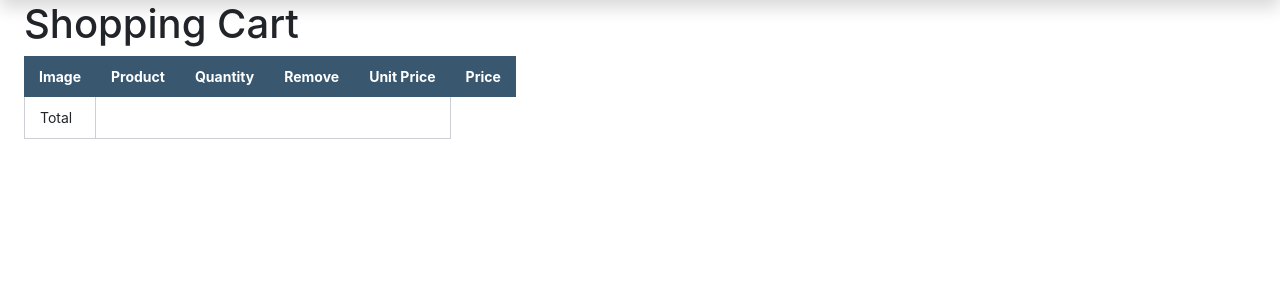
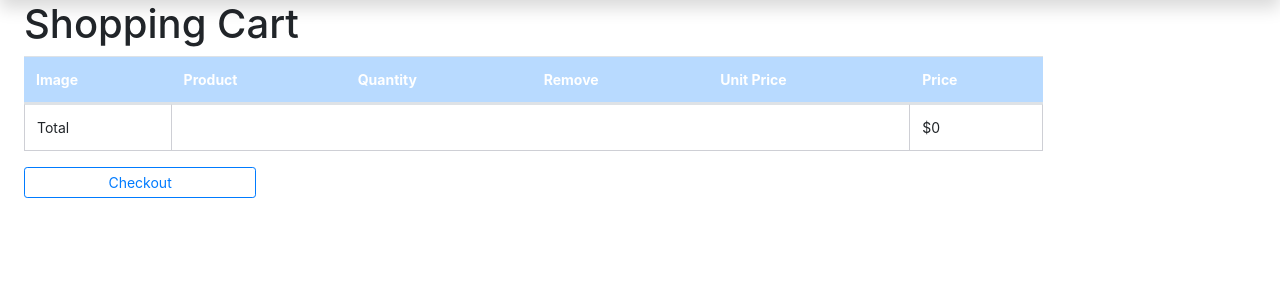
Before and after one commit to ethanmaxey/pos_system, a Django app: page /cart/ in a window 1280 px wide. Shown: the part 62-362 px from the top of the page. Run offline with Django 4.2, Linux system fonts and the light colour scheme.

Commit message:
cart page fully functional

```diff
--- a/poscart/poscart.py
+++ b/poscart/poscart.py
@@ -16,10 +16,11 @@ class Cart(object):
         product_id = str(product.id)
         if product_id not in self.cart:
             self.cart[product_id]= {'quantity':0, 'price':str(product.price)}
-            if override_quantity:
-                self.cart[product_id]['quantity'] = quantity
-            else:
-                self.cart[product_id]['quantity'] += quantity
+        if override_quantity:
+            self.cart[product_id]['quantity'] = quantity
+        else:
+            self.cart[product_id]['quantity'] += quantity
+        self.save()
 
     def save(self):
         self.session.modified = True
@@ -48,7 +49,10 @@ class Cart(object):
 
 
     def get_total_price(self):
-        return sum(Decimal(item['price']*item['quantity'] for item in self.cart.values()))
+        """
+        calculate the total cost of the items in the cart
+        """
+        return sum(Decimal(item['price']) * item['quantity'] for item in self.cart.values())
 
 
     def clear(self):
--- a/poscart/templates/cart/cart.html
+++ b/poscart/templates/cart/cart.html
@@ -8,15 +8,15 @@ Shopping Cart
 
 {% block content %}
 <h1> Shopping Cart</h1>
-<table class="cart">
+<table width=1200px class="table table-inverse">
     <thead>
         <tr>
-            <th>Image</th>
-            <th>Product</th>
-            <th>Quantity</th>
-            <th>Remove</th>
-            <th>Unit Price</th>
-            <th>Price</th>
+            <th class="table-primary">Image</th>
+            <th class="table-primary">Product</th>
+            <th class="table-primary">Quantity</th>
+            <th class="table-primary">Remove</th>
+            <th class="table-primary">Unit Price</th>
+            <th class="table-primary">Price</th>
         </tr>
     </thead>
     <tbody>
@@ -24,12 +24,23 @@ Shopping Cart
     {% with item.product as product %}
     <tr>
         <td>
-            <a href = "{{product.get_absolute_url}}">
-            Image Here
-            </a>
+            <img width="100px" src="https://as1.ftcdn.net/v2/jpg/03/11/87/52/1000_F_311875255_d57wDCwlZxdtOEwsnmXLHkV1r29i1R2U.jpg">
         </td>
         <td>{{product.name}}</td>
-        <td>{{item.quantity}}</td>
+        {% comment %} <td>{{item.quantity}}</td> {% endcomment %}
+        <td>
+                                    <div class="input-group mb-3" style="max-width: 120px;">
+                                        <div class="input-group-prepend">
+                                            <form action="{% url "cart:cart_add" product.id %}" method="post">
+                                                {% csrf_token %}
+                                                {{ item.update_quantity_form.quantity }}
+                                                {{ item.update_quantity_form.override }}
+                                                <input class="btn btn-outline-primary js-btn-plus" type="submit"
+                                                    value="Update">
+                                            </form>
+                                        </div>
+                                    </div>
+                                </td>
         <td>
             <form action = "{% url "cart:cart_remove" product.id %}" method = "post">
             <input type="submit" value ="Remove">
@@ -37,14 +48,22 @@ Shopping Cart
             </form>
         </td>
         <td class = "num">${{item.price}}</td>
-        {% comment %} <td class = "num">${{item.total_price}}</td> {% endcomment %}
+        <td class = "num">${{item.total_price}}</td>
     </tr>
     {% endwith %}
     {% endfor %}
     <tr class="total">
         <td>Total</td>
         <td colspan="4"></td>
-        {% comment %} <td class="num">${{ cart.get_total_price }}</td> {% endcomment %}
+        <td class="num">${{ cart.get_total_price }}</td>
     </tbody>
 </table>
+
+<div class="row">
+            <div class="col-md-6">
+                <div class="row mb-5">
+                    <div class="col-md-6">
+                        <button class="btn btn-outline-primary btn-sm btn-block">Checkout</button>
+                    </div>
+                </div>
 {% endblock %}
--- a/poscart/views.py
+++ b/poscart/views.py
@@ -12,6 +12,7 @@ def cart_add(request, product_id):
     if form.is_valid():
         cd = form.cleaned_data
         cart.add(product=product, quantity=cd['quantity'], override_quantity=cd['override'])
+
     return redirect('cart:cart_detail')
 
 def cart_remove(request, product_id):
```
